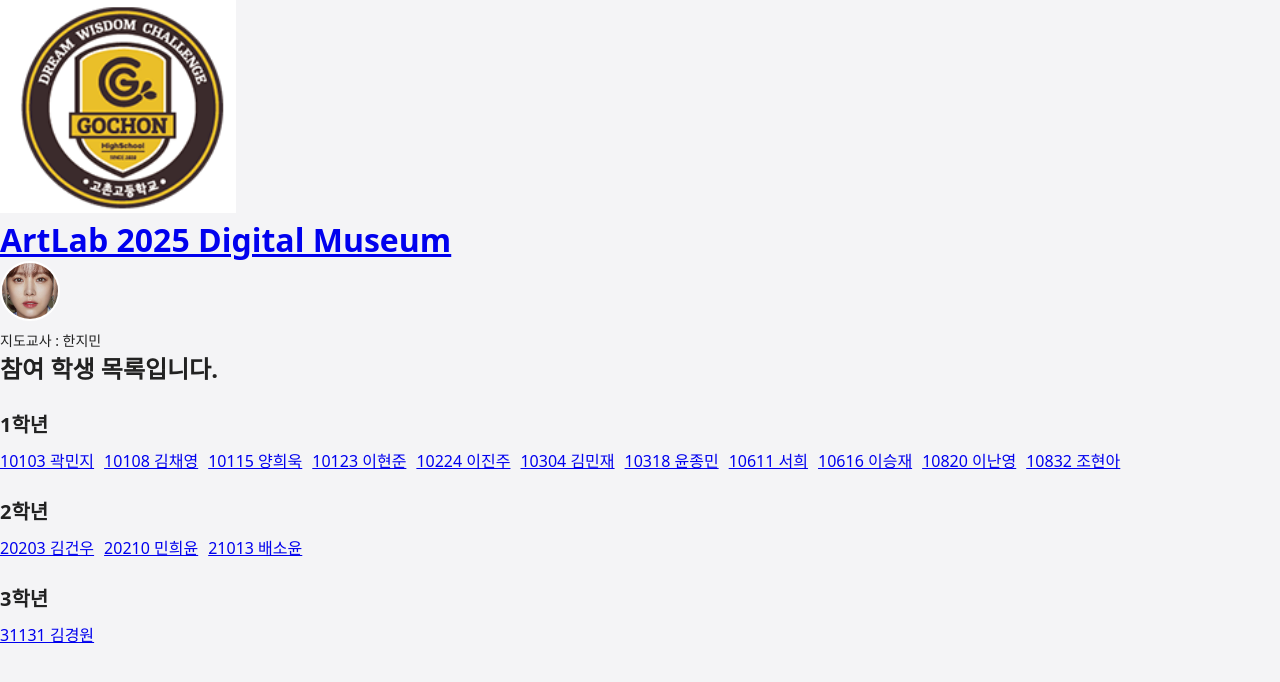
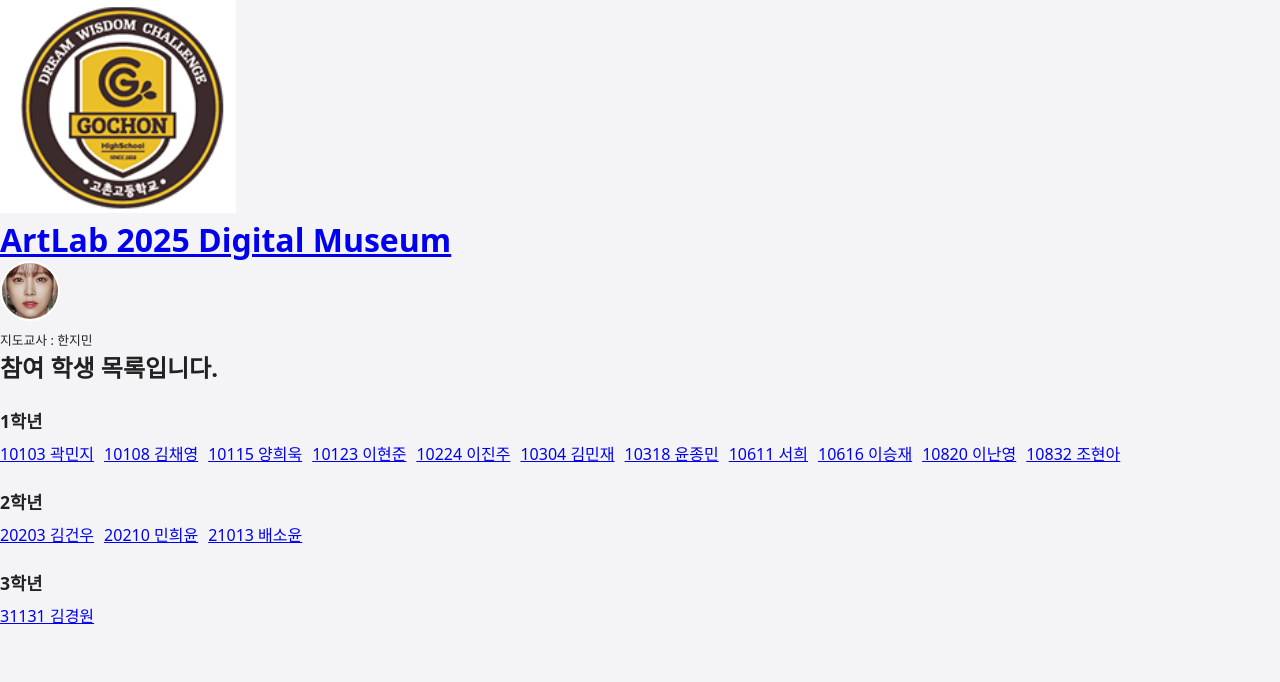
Before and after one commit to pek9931937-glitch/artlab-2025, a Flask app: page / in a window 1280 px wide. Shown: the top 682 px of the page. Run offline with Flask 3, Linux system fonts and the light colour scheme.

Commit message:
Update style.css

```diff
--- a/static/style.css
+++ b/static/style.css
@@ -223,3 +223,13 @@ body {
         flex-direction: column;
     }
 }
+.grade-title {
+    margin-top: 24px;
+    margin-bottom: 8px;
+    font-size: 1.1rem;
+    font-weight: 600;
+}
+.teacher-name {
+    font-size: 0.8rem;
+    margin-top: 4px;
+}
```
